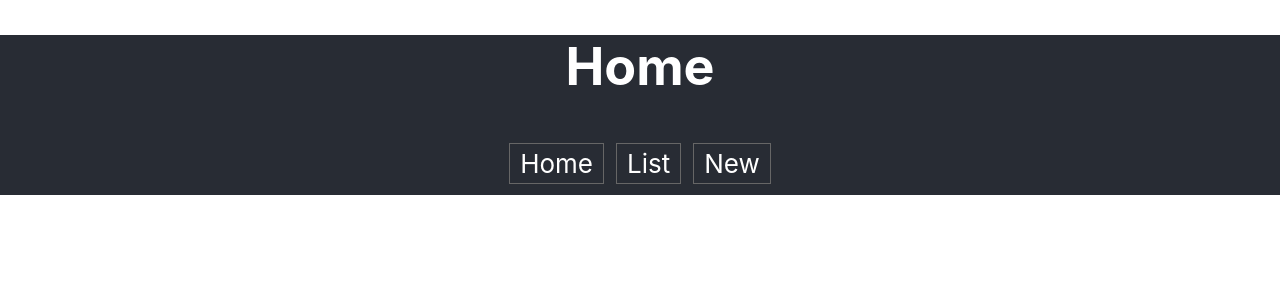
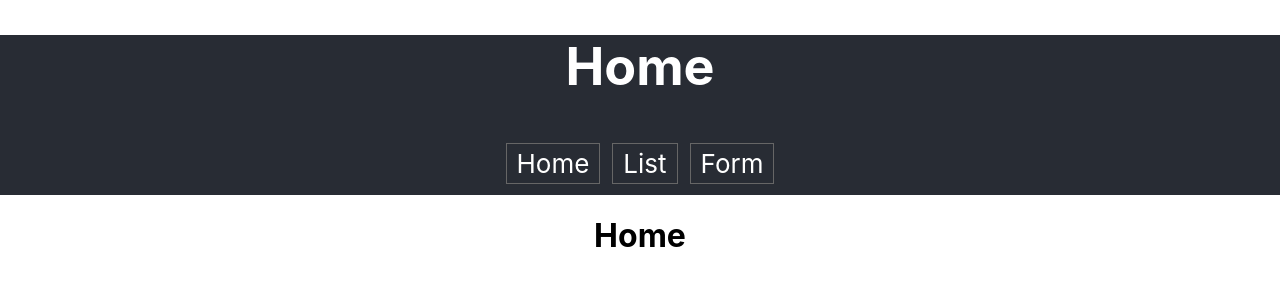
Before and after one commit to galbeiroc/redux-fundamentals, a React (Create React App) app in the folder redux-app/: page /home in a window 1280 px wide. Before the commit this address had no page. Shown: the top 300 px of the page. Built offline with nearby package versions, Linux system fonts and the light colour scheme.

Commit message:
modify router for recoverying the route

```diff
--- a/redux-app/package.json
+++ b/redux-app/package.json
@@ -10,7 +10,7 @@
     "react": "^17.0.2",
     "react-dom": "^17.0.2",
     "react-redux": "^7.2.6",
-    "react-router-dom": "^6.2.1",
+    "react-router-dom": "5.1.2",
     "react-scripts": "5.0.0",
     "redux": "^4.1.2",
     "redux-thunk": "^2.4.1",
--- a/redux-app/src/App.js
+++ b/redux-app/src/App.js
@@ -1,4 +1,4 @@
-import { BrowserRouter as Router, Route, Routes } from 'react-router-dom'
+import { BrowserRouter as Router, Route } from 'react-router-dom'
 import Button from './components/button/Button';
 
 import Home from './pages/home/Home';
@@ -11,12 +11,7 @@ function App() {
   return (
     <div className="App">
       <Router>
-        <Button />
-        <Routes>
-          <Route path="/" element={<Home />} />
-          <Route path="/list" element={<List />} />
-          <Route path="/new" element={<Form />} />
-        </Routes>
+          <Route path="/:page" component={Button} />
       </Router>
     </div>
   );
--- a/redux-app/src/components/button/Button.js
+++ b/redux-app/src/components/button/Button.js
@@ -1,35 +1,63 @@
+import { useEffect } from 'react';
 import { connect } from 'react-redux';
-import { Link } from 'react-router-dom';
+import { Link, useParams } from 'react-router-dom';
+
+import Form from '../../pages/form/Form';
+import Home from '../../pages/home/Home';
+import List from '../../pages/list/List';
 
 import { navClick } from '../../redux/actions/navActions';
 
 import './index.css';
 
-function Button({ title, navClick }) {
+const OBJ_PAGE = {
+  home: 'Home',
+  list: 'List',
+  new: 'Form',
+};
+
+function Button({ title, navClick, page }) {
   const handleClick = (_title) => {
     navClick({
       title: _title,
     })
   };
 
+  useEffect(() => {
+    navClick({
+      title: OBJ_PAGE[page] || OBJ_PAGE.home,
+    })
+  }, [navClick, page]);
+
+  const renderPage = () => {
+    const objRenderPage = {
+      home: <Home />,
+      list: <List />,
+      new: <Form />,
+    }
+    return objRenderPage[page] || objRenderPage.home;
+  };
+
+  const { home, list, new:form } = OBJ_PAGE;
   return (
     <div className="btn">
       <header className="App-header">
         <div>
           <h1>{title}</h1>
         </div>
-        <Link to="/" onClick={() => handleClick('Home')}>Home</Link>
-        <Link to="/list" onClick={() => handleClick('List')}>List</Link>
-        <Link to="/new" onClick={() => handleClick('New')}>New</Link>
+        <Link to="home" onClick={() => handleClick(home)}>{home}</Link>
+        <Link to="list" onClick={() => handleClick(list)}>{list}</Link>
+        <Link to="new" onClick={() => handleClick(form)}>{form}</Link>
       </header>
+      {renderPage()}
     </div>
   )
 }
 
-const mapStateToProps = (state) => {
-  console.log(state)
+const mapStateToProps = (state, ownProps) => {
   return {
-    title: state.navReducer.title
+    title: state.navReducer.title,
+    page: ownProps.match.params.page
   }
 }
 
```
Also changed, not shown: 1 other file (tests, documents, lock files or other folders).
